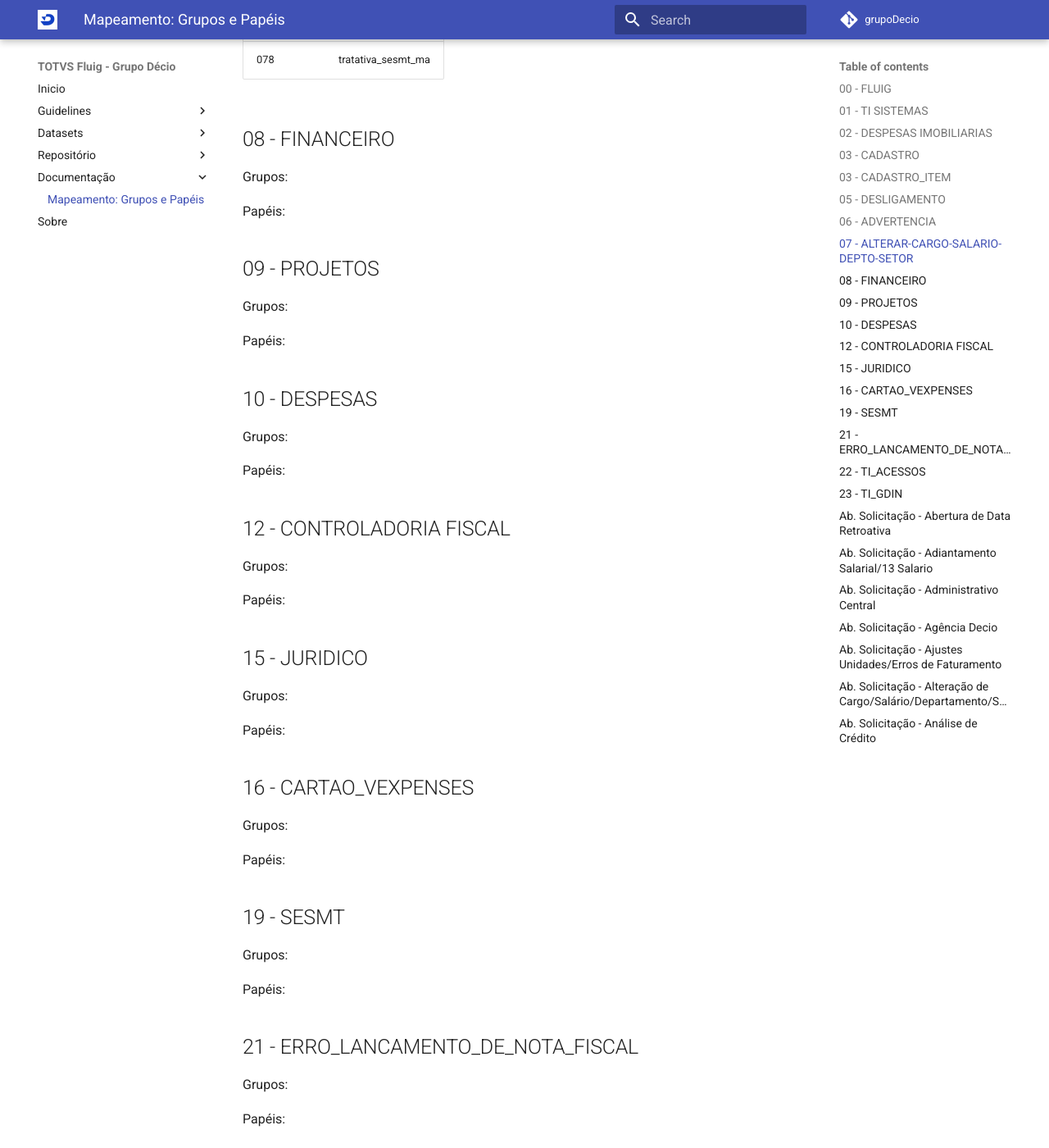
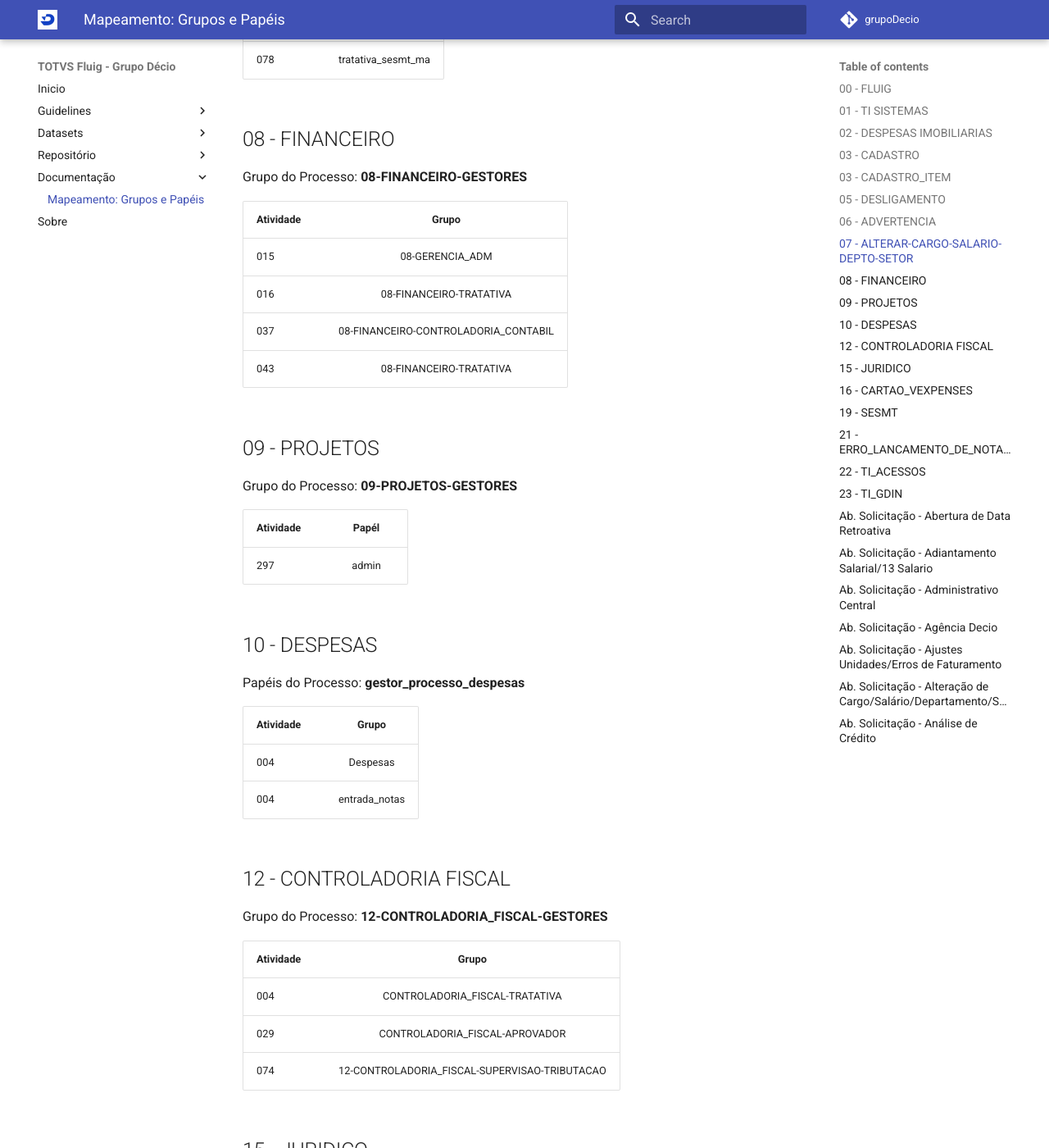
Before and after one commit to grupoDecio/docs, an MkDocs documentation site: the page built from docs/documentacao/mapeamento_grupos-papeis.md, in a window 1280 px wide and 1400 px high, scrolled down 2822 px. Shown: the whole window at 82% size. Built offline with MkDocs 1.6.1 and Material for MkDocs 9.7.7, drawn with Linux system fonts in a browser that asks for light colours; comment, search, counter and statistics services are not loaded; some of the changed text lies outside the part shown.

Commit message:
update: Adicionando Papéis e Grupos até o Processo 23

```diff
--- a/docs/documentacao/mapeamento_grupos-papeis.md
+++ b/docs/documentacao/mapeamento_grupos-papeis.md
@@ -50,7 +50,7 @@ Grupo do Processo: **03-CADASTRO_ITEM-GESTORES**
 
 Grupo do Processo: **05-DESLIGAMENTO-GESTORES**
 
-Papéis: **tratativa_analise_de_credito**, **tratativa_ti**, **tratativa_sesmt_ma**, **gestor_rh**.
+Papéis do Processo: **tratativa_analise_de_credito**, **tratativa_ti**, **tratativa_sesmt_ma**, **gestor_rh**.
 
 | Atividade |  Papél  |
 | --------- | :-----: |
@@ -87,69 +87,114 @@ Grupo do Processo: **07-AlterarCargo-Salrio-Depto-Setor-Gestor**
 
 ## 08 - FINANCEIRO
 
-Grupos:
+Grupo do Processo: **08-FINANCEIRO-GESTORES**
 
-Papéis:
+| Atividade |                Grupo                 |
+| --------- | :----------------------------------: |
+| 015       |           08-GERENCIA_ADM            |
+| 016       |       08-FINANCEIRO-TRATATIVA        |
+| 037       | 08-FINANCEIRO-CONTROLADORIA_CONTABIL |
+| 043       |       08-FINANCEIRO-TRATATIVA        |
 
 ## 09 - PROJETOS
 
-Grupos:
+Grupo do Processo: **09-PROJETOS-GESTORES**
 
-Papéis:
+| Atividade | Papél |
+| --------- | :---: |
+| 297       | admin |
 
 ## 10 - DESPESAS
 
-Grupos:
+Papéis do Processo: **gestor_processo_despesas**
 
-Papéis:
+| Atividade |     Grupo     |
+| --------- | :-----------: |
+| 004       |   Despesas    |
+| 004       | entrada_notas |
 
 ## 12 - CONTROLADORIA FISCAL
 
-Grupos:
+Grupo do Processo: **12-CONTROLADORIA_FISCAL-GESTORES**
 
-Papéis:
+| Atividade |                     Grupo                     |
+| --------- | :-------------------------------------------: |
+| 004       |        CONTROLADORIA_FISCAL-TRATATIVA         |
+| 029       |        CONTROLADORIA_FISCAL-APROVADOR         |
+| 074       | 12-CONTROLADORIA_FISCAL-SUPERVISAO-TRIBUTACAO |
 
 ## 15 - JURIDICO
 
-Grupos:
+Grupo do Processo: **15-JURIDICO-GESTOR**
 
-Papéis:
+| Atividade |    Grupo    |
+| --------- | :---------: |
+| 004       | 15-JURIDICO |
+| 063       | 15-JURIDICO |
+
+| Atividade | Papél |
+| --------- | :---: |
+| 113       | admin |
 
 ## 16 - CARTAO_VEXPENSES
 
-Grupos:
+Grupo do Processo: **16-CARTAO_VEXPENSES-GESTORES**
 
-Papéis:
+| Atividade |             Grupo              |
+| --------- | :----------------------------: |
+| 100       | 16-CARTAO_VEXPENSES-ATENDENTES |
 
 ## 19 - SESMT
 
-Grupos:
+Grupo do Processo: **19-SESMT-GESTORES**
 
-Papéis:
+| Atividade |         Grupo          |
+| --------- | :--------------------: |
+| 005       | 19-TRATATIVAS_SESMT_MA |
+| 011       | 19-TRATATIVAS_SESMT_MA |
+| 019       | 19-TRATATIVAS_SESMT_MA |
+
+| Atividade | Papél |
+| --------- | :---: |
+| 031       | admin |
 
 ## 21 - ERRO_LANCAMENTO_DE_NOTA_FISCAL
 
-Grupos:
+Grupo do Processo: **21-ERRO_LANCAMENTO_DE_NOTA_FISCAL-GESTORES**
 
-Papéis:
+| Atividade |                     Grupo                     |
+| --------- | :-------------------------------------------: |
+| 004       |         21-ERRO_NF-ATENDENTE_COMPRAS          |
+| 100       |         21-ERRO_NF-ATENDENTE_COMPRAS          |
+| 134       |          03-CADASTRO_ITEM-ATENDENTE           |
+| 136       |           04-ENTRADA_NF-ATENDENTES            |
+| 154       | 12-CONTROLADORIA_FISCAL-SUPERVISAO-TRIBUTACAO |
 
 ## 22 - TI_ACESSOS
 
-Grupos:
+Grupo do Processo: **22-TI_ACESSOS-GESTORES**
 
-Papéis:
+| Atividade |         Grupo         |
+| --------- | :-------------------: |
+| 005       |  22-TI_ACESSOS-ATUAR  |
+| 066       | 22-TI_ACESSOS-APROVAR |
 
 ## 23 - TI_GDIN
 
-Grupos:
+Grupo do Processo: **23-TI_GDIN-GESTORES**
 
-Papéis:
+| Atividade |         Grupo         |
+| --------- | :-------------------: |
+| 005       | 23-TI_GDIN-zAtendente |
+| 019       | 23-TI_GDIN-zAtendente |
+| 026       |     23-TI_GDIN_N1     |
+| 081       |     23-TI_GDIN_N1     |
 
 ## Ab. Solicitação - Abertura de Data Retroativa
 
-Grupos:
+Grupo do Processo: **Departamento_Pessoal**
 
-Papéis:
+Papéis do Processo: **gestor_rh**
 
 ## Ab. Solicitação - Adiantamento Salarial/13 Salario
 
```
